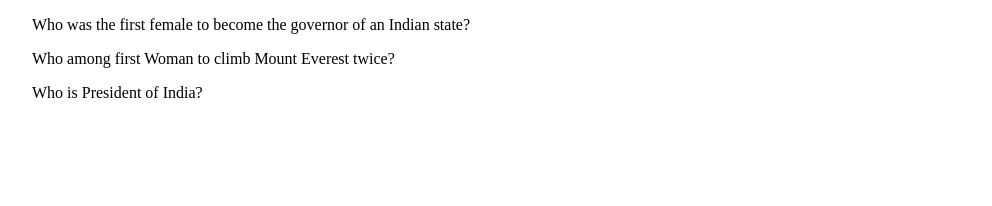
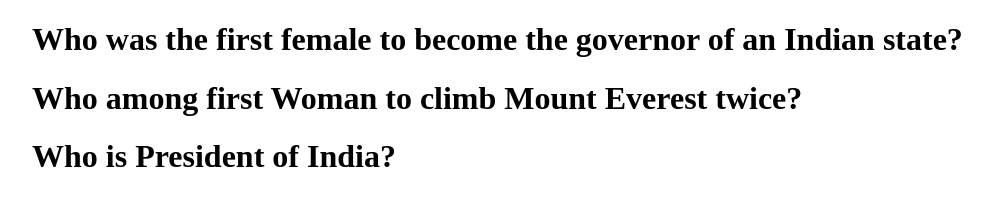
Before and after one commit to acciojob/css-list-of-questions-shital-kamble, a website: page main.html in a window 1280 px wide. Shown: the whole page, without its empty margins (16-1008 px from the left). Drawn offline with Linux system fonts and the light colour scheme.

Commit message:
created a submission

```diff
--- a/main.html
+++ b/main.html
@@ -8,11 +8,17 @@
 <body>
 <blockquote>
 <p class="questions">
-Who was the first female to become the governor of an Indian state?</p>
+<h1>
+Who was the first female to become the governor of an Indian state?
+</h1>
+</p>
 <p class="questions">
-Who among first Woman to climb Mount Everest twice?</p>
+	<h1>Who among first Woman to climb Mount Everest twice?
+	</h1>
+</p>
 <p class="questions">
-Who is President of India?</p>
+<h1>Who is President of India?</h1>
+</p>
 </blockquote>
 </body>
 </html>
```
